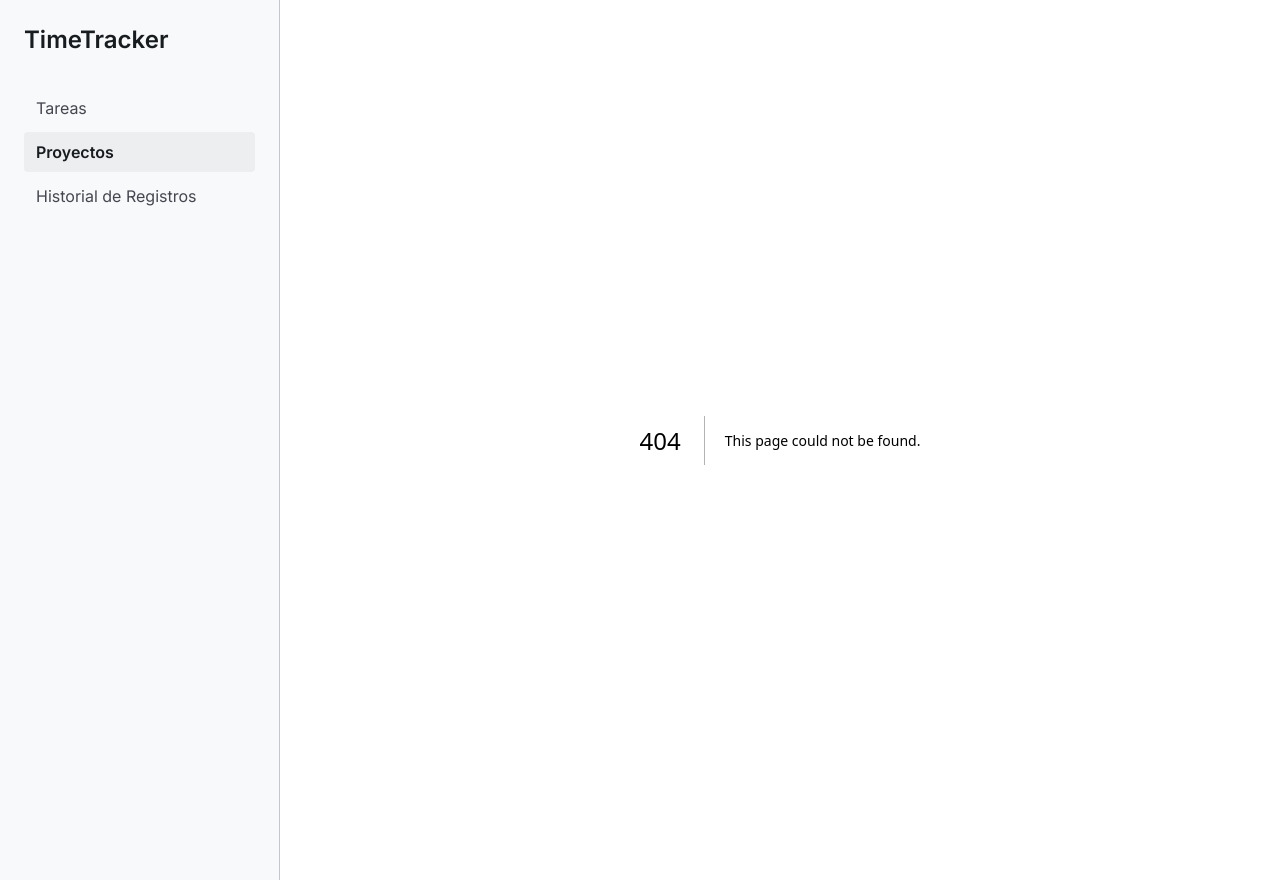
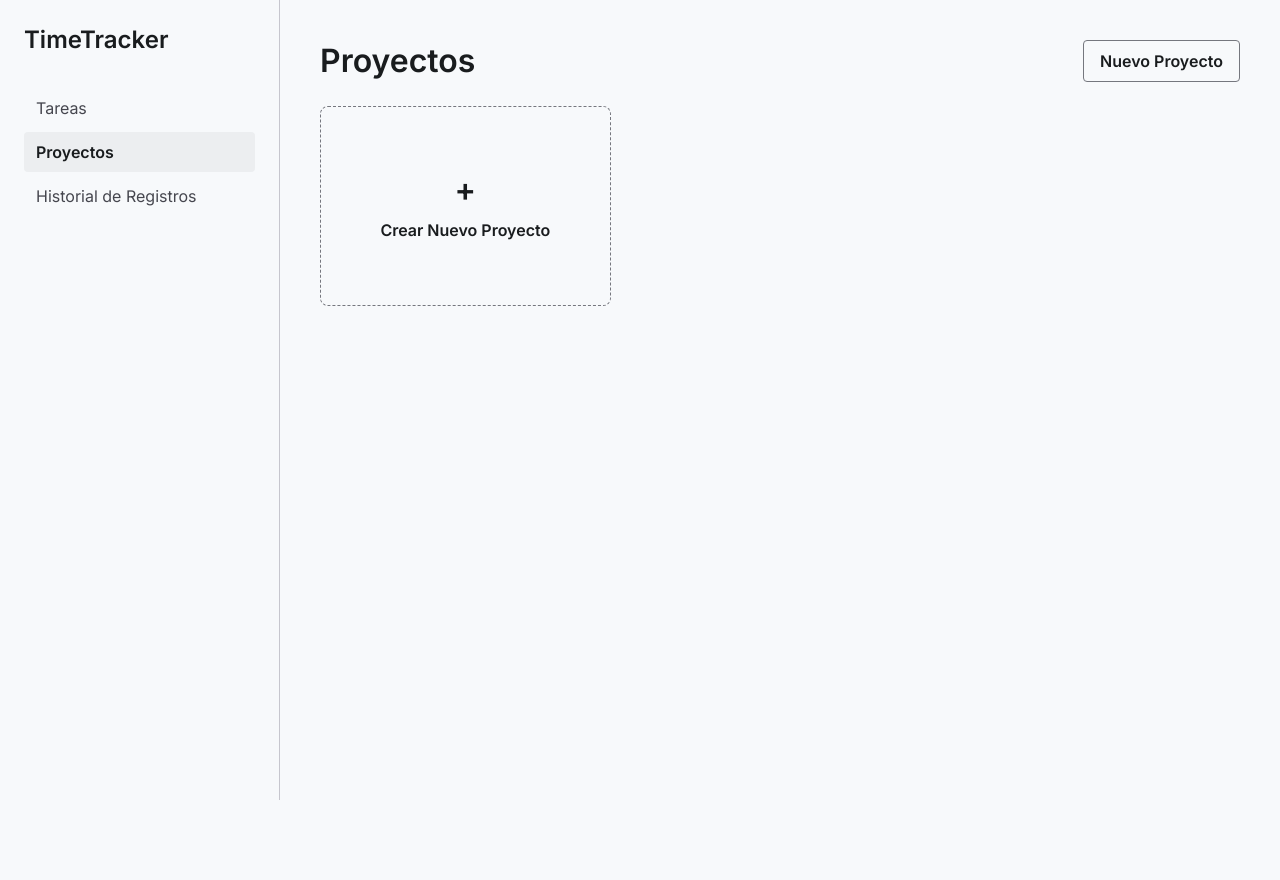
Before and after one commit to juanca202/exercise-time-tracker, a Next.js app: page /projects in a window 1280 px wide. Before the commit this address had no page. After the commit the page ends 800 px from the top, so only its background shows below. Built offline with nearby package versions, Linux system fonts and the light colour scheme.

Commit message:
feat: compose Proyectos page

```diff
--- /dev/null
+++ b/src/app/projects/page.tsx
@@ -0,0 +1,5 @@
+import { ProjectsView } from "@/features/time-tracker/components/projects-view";
+
+export default function ProjectsPage() {
+  return <ProjectsView />;
+}
--- /dev/null
+++ b/src/features/time-tracker/components/projects-view.tsx
@@ -0,0 +1,42 @@
+"use client";
+
+import { NewProjectModal } from "./new-project-modal/new-project-modal";
+import { ProjectList } from "./project-list/project-list";
+
+export function ProjectsView() {
+  return (
+    <div className="flex flex-col gap-6">
+      <div className="flex items-center justify-between">
+        <h1 className="text-headline-lg font-semibold text-on-surface">
+          Proyectos
+        </h1>
+        <NewProjectModal
+          trigger={
+            <button
+              type="button"
+              className="rounded border border-outline px-4 py-2 text-body-lg font-semibold"
+            >
+              Nuevo Proyecto
+            </button>
+          }
+        />
+      </div>
+      <div className="grid grid-cols-1 gap-6 sm:grid-cols-2 lg:grid-cols-3">
+        <ProjectList />
+        <NewProjectModal
+          trigger={
+            <button
+              type="button"
+              className="flex min-h-[200px] flex-col items-center justify-center gap-2 rounded-lg border border-dashed border-outline text-body-lg font-semibold text-on-surface"
+            >
+              <span aria-hidden="true" className="text-headline-lg">
+                +
+              </span>
+              Crear Nuevo Proyecto
+            </button>
+          }
+        />
+      </div>
+    </div>
+  );
+}
```
Also changed, not shown: 1 other file (tests, documents, lock files or other folders).
